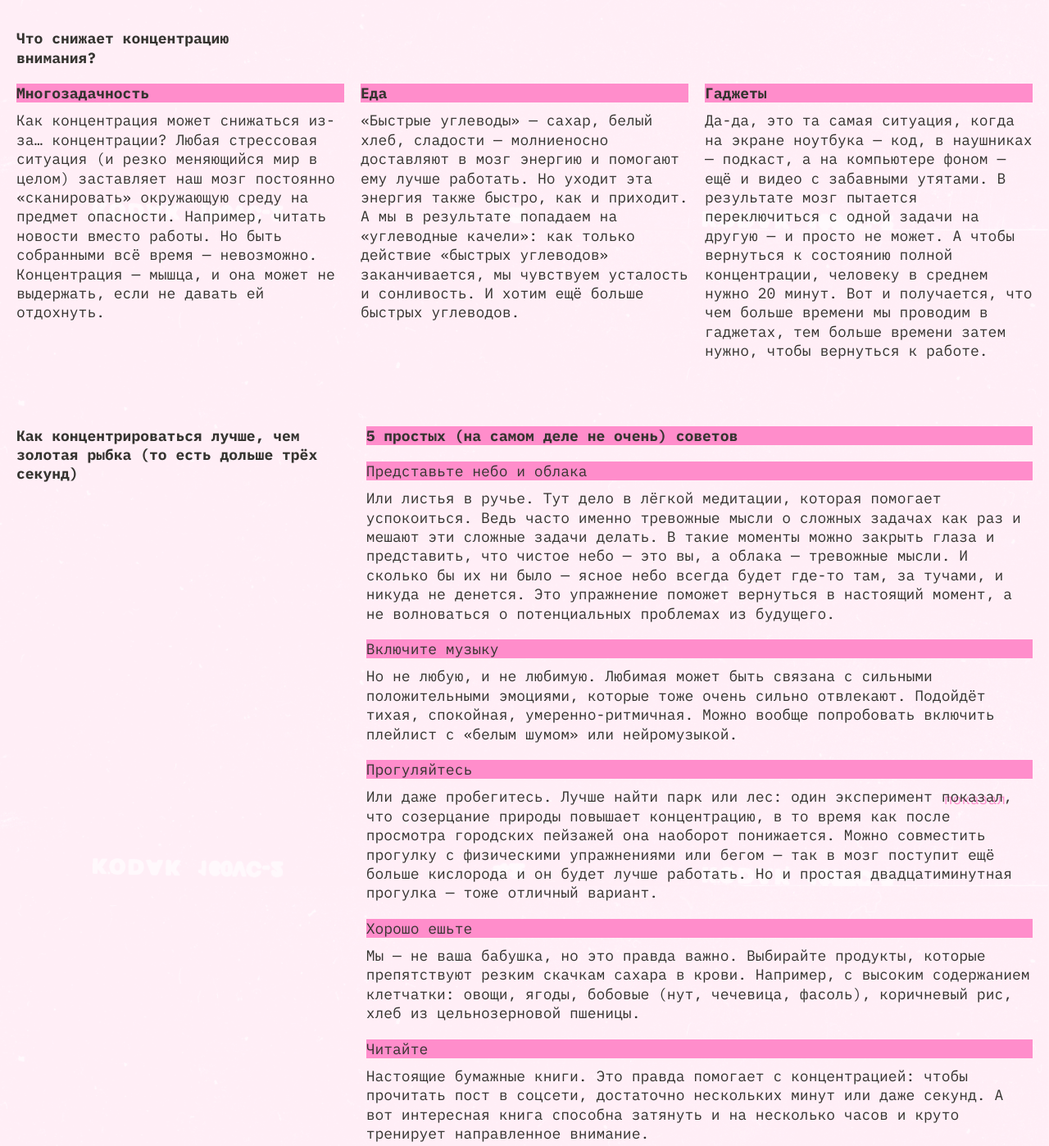
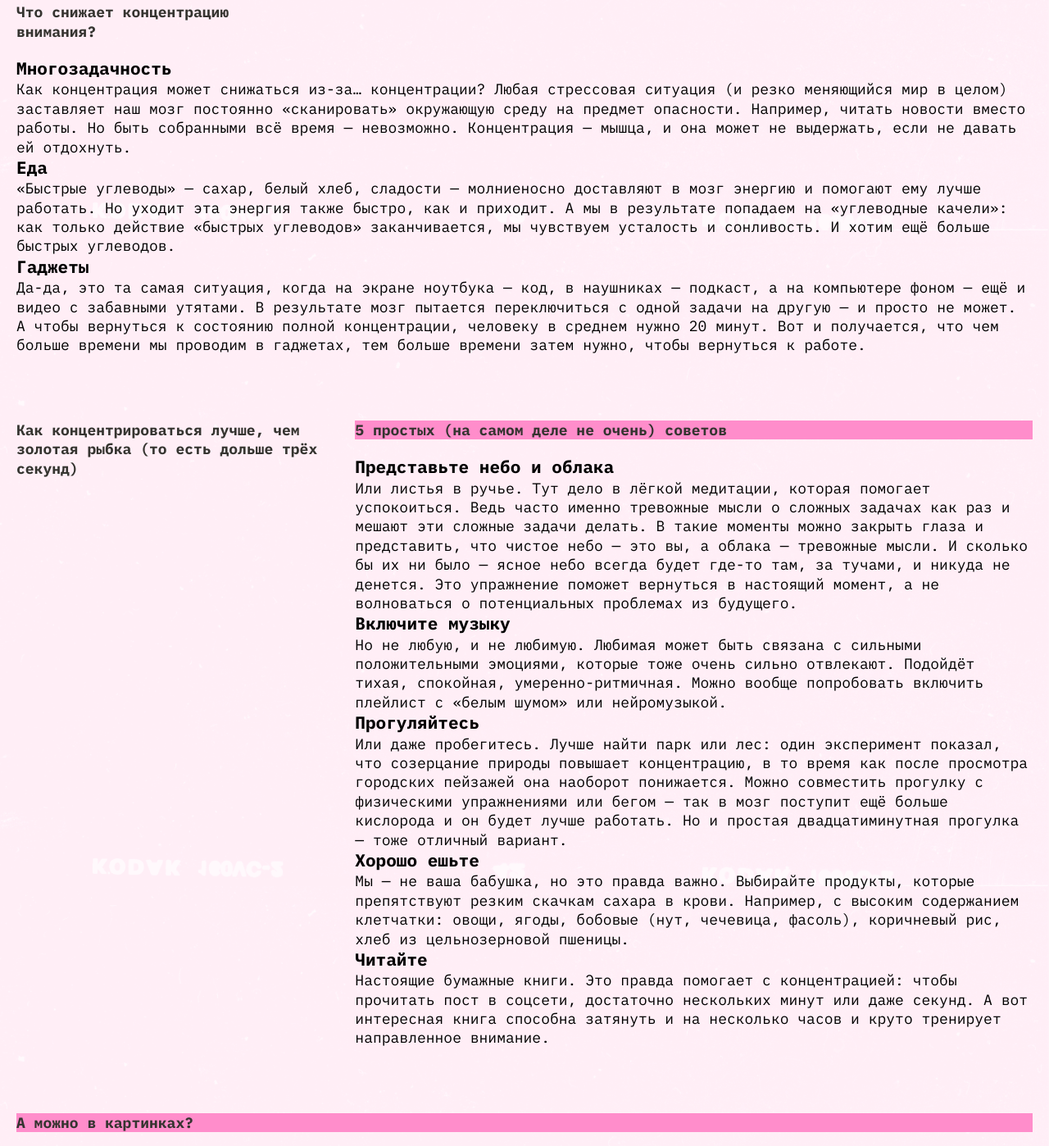
Before and after one commit to FiraxCobalt/slozhno-sosredotochitsya-fd, a plain HTML site: page index.html in a window 1280 px wide. Shown: the part 1319-2717 px from the top of the page at 82% size. Drawn offline with Linux system fonts and the light colour scheme.

Commit message:
Изменил существующую разметку и теги на новые. Чтобы было более семантично и код стал более компактным. В стилях закомментировал некоторые правила

```diff
--- a/index.html
+++ b/index.html
@@ -61,114 +61,65 @@
     </header>
     <main class="main">
       <section class="hard-focus content-section">
-        <h2 class="hard-focus__title title">Почему сосредоточиться так сложно</h2>
-        <ul class="hard-focus__list">
-          <li class="hard-focus__item">
-            <article class="term">
-              <h3 class="term__title title-decor">Многозадачность</h3>
-              <div class="term__text-container">
-                <p class="term__text">Особенно сложно сосредоточиться, когда задач много и все они — важные. Где же легендарная многозадачность, когда она так нужна вам (и всем нанимающим менеджерам этого мира)? А дело в том, что её просто не существует. Исследователи <a class="term__link term__link_find-out" href="#">выяснили</a>, что мозгу тяжело концентрироваться даже на двух делах одновременно. А когда в поле внимания попадает несколько важных задач, организм паникует и выделяет кортизол и адреналин — «гормоны стресса». Из-за этого мы работаем невнимательно: ошибаемся и быстро устаём.</p>
-              </div>
-            </article>
-          </li>
-          <li class="hard-focus__item">
-            <article class="term">
-              <h3 class="term__title title-decor">Дофамин</h3>
-              <div class="term__text-container">
-                <p class="term__text">С гормонами стресса всё понятно, но дальше — ещё интереснее. В нашей невозможности сосредоточиться замешана и полная противоположность стрессу — дофамин. Это вещество участвует в системе вознаграждения мозга. Причём тут он? Мы часто отвлекаемся от важной задачи на что-то более «приятное» для мозгов. Например, смотрим лайки в соцсетях. В это время и выделяется дофамин — и мы чувствуем удовольствие. Получается замкнутый круг: чем больше отвлекаешься, тем больше удовольствия получаешь.</p>
-              </div>
-            </article>
-          </li>
-        </ul>
+        <h2 class="hard-focus__title section-title">Почему сосредоточиться так сложно</h2>
+        <div class="cards">
+          <article class="card">
+            <h3 class="card__title">Многозадачность</h3>
+            <p class="card__text">Особенно сложно сосредоточиться, когда задач много и все они — важные. Где же легендарная многозадачность, когда она так нужна вам (и всем нанимающим менеджерам этого мира)? А дело в том, что её просто не существует. Исследователи выяснили, что мозгу тяжело концентрироваться даже на двух делах одновременно. А когда в поле внимания попадает несколько важных задач, организм паникует и выделяет кортизол и адреналин — «гормоны стресса». Из-за этого мы работаем невнимательно: ошибаемся и быстро устаём.</p>
+          </article>
+          <article class="card">
+            <h3 class="card__title">Дофамин</h3>
+            <p class="card__text">С гормонами стресса всё понятно, но дальше — ещё интереснее. В нашей невозможности сосредоточиться замешана и полная противоположность стрессу — дофамин. Это вещество участвует в системе вознаграждения мозга. Причём тут он? Мы часто отвлекаемся от важной задачи на что-то более «приятное» для мозгов. Например, смотрим лайки в соцсетях. В это время и выделяется дофамин — и мы чувствуем удовольствие. Получается замкнутый круг: чем больше отвлекаешься, тем больше удовольствия получаешь.</p>
+          </article>
+        </div>
       </section>
-      <section class="decrease-focus content-section">
-        <h2 class="decrease-focus__title title">Что снижает концентрацию внимания?</h2>
-        <ul class="decrease-focus__list">
-          <li class="decrease-focus__item">
-            <article class="term">
-              <h3 class="term__title title-decor">Многозадачность</h3>
-              <div class="term__text-container">
-                <p class="term__text">Как концентрация может снижаться из-за… концентрации? Любая стрессовая ситуация (и резко меняющийся мир в целом) заставляет наш мозг постоянно «сканировать» окружающую среду на предмет опасности. Например, читать новости вместо работы. Но быть собранными всё время — невозможно. Концентрация — мышца, и она может не выдержать, если не давать ей отдохнуть.</p>
-              </div>
-            </article>
-          </li>
-          <li class="decrease-focus__item">
-            <article class="term">
-              <h3 class="term__title title-decor">Еда</h3>
-              <div class="term__text-container">
-                <p class="term__text">«Быстрые углеводы» — сахар, белый хлеб, сладости — молниеносно доставляют в мозг энергию и помогают ему лучше работать. Но уходит эта энергия также быстро, как и приходит. А мы в результате попадаем на «углеводные качели»: как только действие «быстрых углеводов» заканчивается, мы чувствуем усталость и сонливость. И хотим ещё больше быстрых углеводов.</p>
-              </div>
-            </article>
-          </li>
-          <li class="decrease-focus__item">
-            <article class="term">
-              <h3 class="term__title title-decor">Гаджеты</h3>
-              <div class="term__text-container">
-                <p class="term__text">Да-да, это та самая ситуация, когда на экране ноутбука — код, в наушниках — подкаст, а на компьютере фоном — ещё и видео с забавными утятами. В результате мозг пытается переключиться с одной задачи на другую — и просто не может. А чтобы вернуться к состоянию полной концентрации, человеку в среднем нужно 20 минут. Вот и получается, что чем больше времени мы проводим в гаджетах, тем больше времени затем нужно, чтобы вернуться к работе.</p>
-              </div>
-            </article>
-          </li>
-        </ul>
+      <section class="decrease-focus content-section content-section_full-width">
+        <h2 class="decrease-focus__title section-title">Что снижает концентрацию внимания?</h2>
+       <div class="cards">
+        <article class="card">
+          <h3 class="card__title">Многозадачность</h3>
+          <p class="card__text">Как концентрация может снижаться из-за… концентрации? Любая стрессовая ситуация (и резко меняющийся мир в целом) заставляет наш мозг постоянно «сканировать» окружающую среду на предмет опасности. Например, читать новости вместо работы. Но быть собранными всё время — невозможно. Концентрация — мышца, и она может не выдержать, если не давать ей отдохнуть.</p>
+        </article>
+        <article class="card">
+          <h3 class="card__title">Еда</h3>
+          <p class="card__text">«Быстрые углеводы» — сахар, белый хлеб, сладости — молниеносно доставляют в мозг энергию и помогают ему лучше работать. Но уходит эта энергия также быстро, как и приходит. А мы в результате попадаем на «углеводные качели»: как только действие «быстрых углеводов» заканчивается, мы чувствуем усталость и сонливость. И хотим ещё больше быстрых углеводов.</p>
+        </article>
+        <article class="card">
+          <h3 class="card__title">Гаджеты</h3>
+          <p class="card__text">Да-да, это та самая ситуация, когда на экране ноутбука — код, в наушниках — подкаст, а на компьютере фоном — ещё и видео с забавными утятами. В результате мозг пытается переключиться с одной задачи на другую — и просто не может. А чтобы вернуться к состоянию полной концентрации, человеку в среднем нужно 20 минут. Вот и получается, что чем больше времени мы проводим в гаджетах, тем больше времени затем нужно, чтобы вернуться к работе.</p>
+        </article>
+       </div>
       </section>
       <section class="advices-focus content-section">
-        <h2 class="advices-focus__title title">Как концентрироваться лучше, чем золотая рыбка (то есть дольше трёх секунд)</h2>
+        <h2 class="advices-focus__title section-title">Как концентрироваться лучше, чем золотая рыбка (то есть дольше трёх секунд)</h2>
         <div class="advices-focus__content">
           <h3 class="advices-focus__content-title title-decor">5 простых (на самом деле не очень) советов</h3>
-          <ul class="advices-focus__content-list">
-            <li class="advices-focus__item">
-              <article class="term">
-                <h4 class="term__title title-decor title-decor_normal">Представьте небо и облака</h4>
-                <div class="term__text-container">
-                  <p class="term__text">Или листья в ручье. Тут дело в лёгкой медитации, которая помогает успокоиться. Ведь часто именно тревожные мысли о сложных задачах как раз и мешают эти сложные задачи делать. В такие моменты можно закрыть глаза и представить, что чистое небо — это вы, а облака — тревожные мысли. И сколько бы их ни было — ясное небо всегда будет где-то там, за тучами, и никуда не денется. Это упражнение поможет вернуться в настоящий момент, а не волноваться о потенциальных проблемах из будущего.</p>
-                </div>
-              </article>
-            </li>
-            <li class="advices-focus__item">
-              <article class="term">
-                <h4 class="term__title title-decor title-decor_normal">Включите музыку</h4>
-                <div class="term__text-container">
-                  <p class="term__text">Но не любую, и не любимую. Любимая может быть связана с сильными положительными эмоциями, которые тоже очень сильно отвлекают. Подойдёт тихая, спокойная, умеренно-ритмичная. Можно вообще попробовать включить плейлист с «белым шумом» или нейромузыкой.</p>
-                </div>
-              </article>
-            </li>
-            <li class="advices-focus__item">
-              <article class="term">
-                <h4 class="term__title title-decor title-decor_normal">Прогуляйтесь</h4>
-                <div class="term__text-container">
-                  <p class="term__text">Или даже пробегитесь. Лучше найти парк или лес: один эксперимент  <a class="term__link term__link_showed" href="#">показал</a>, что созерцание природы повышает концентрацию, в то время как после просмотра городских пейзажей она наоборот понижается. Можно совместить прогулку с физическими упражнениями или бегом — так в мозг поступит ещё больше кислорода и он будет лучше работать. Но и простая двадцатиминутная прогулка — тоже отличный вариант.</p>
-                </div>
-              </article>
-            </li>
-            <li class="advices-focus__item">
-              <article class="term">
-                <h4 class="term__title title-decor title-decor_normal">Хорошо ешьте</h4>
-                <div class="term__text-container">
-                  <p class="term__text">Мы — не ваша бабушка, но это правда важно. Выбирайте продукты, которые препятствуют резким скачкам сахара в крови. Например, с высоким содержанием клетчатки: овощи, ягоды, бобовые (нут, чечевица, фасоль), коричневый рис, хлеб из цельнозерновой пшеницы.</p>
-                </div>
-              </article>
-            </li>
-            <li class="advices-focus__item">
-              <article class="term">
-                <h4 class="term__title title-decor title-decor_normal">Читайте</h4>
-                <div class="term__text-container">
-                  <p class="term__text">Настоящие бумажные книги. Это правда помогает с концентрацией: чтобы прочитать пост в соцсети, достаточно нескольких минут или даже секунд. А вот интересная книга способна затянуть и на несколько часов и круто тренирует направленное внимание.</p>
-                </div>
-              </article>
-            </li>
-          </ul>
+         <div class="cards">
+          <article class="card">
+            <h3 class="card__title card__title_normal">Представьте небо и облака</h3>
+            <p class="card__text">Или листья в ручье. Тут дело в лёгкой медитации, которая помогает успокоиться. Ведь часто именно тревожные мысли о сложных задачах как раз и мешают эти сложные задачи делать. В такие моменты можно закрыть глаза и представить, что чистое небо — это вы, а облака — тревожные мысли. И сколько бы их ни было — ясное небо всегда будет где-то там, за тучами, и никуда не денется. Это упражнение поможет вернуться в настоящий момент, а не волноваться о потенциальных проблемах из будущего.</p>
+          </article>
+          <article class="card">
+            <h3 class="card__title card__title_normal">Включите музыку</h3>
+            <p class="card__text">Но не любую, и не любимую. Любимая может быть связана с сильными положительными эмоциями, которые тоже очень сильно отвлекают. Подойдёт тихая, спокойная, умеренно-ритмичная. Можно вообще попробовать включить плейлист с «белым шумом» или нейромузыкой.</p>
+          </article>
+          <article class="card">
+            <h3 class="card__title card__title_normal">Прогуляйтесь</h3>
+            <p class="card__text">Или даже пробегитесь. Лучше найти парк или лес: один эксперимент показал, что созерцание природы повышает концентрацию, в то время как после просмотра городских пейзажей она наоборот понижается. Можно совместить прогулку с физическими упражнениями или бегом — так в мозг поступит ещё больше кислорода и он будет лучше работать. Но и простая двадцатиминутная прогулка — тоже отличный вариант.</p>
+          </article>
+          <article class="card">
+            <h3 class="card__title card__title_normal">Хорошо ешьте</h3>
+            <p class="card__text">Мы — не ваша бабушка, но это правда важно. Выбирайте продукты, которые препятствуют резким скачкам сахара в крови. Например, с высоким содержанием клетчатки: овощи, ягоды, бобовые (нут, чечевица, фасоль), коричневый рис, хлеб из цельнозерновой пшеницы.</p>
+          </article>
+          <article class="card">
+            <h3 class="card__title card__title_normal">Читайте</h3>
+            <p class="card__text">Настоящие бумажные книги. Это правда помогает с концентрацией: чтобы прочитать пост в соцсети, достаточно нескольких минут или даже секунд. А вот интересная книга способна затянуть и на несколько часов и круто тренирует направленное внимание.</p>
+          </article>
+         </div>
         </div>
-        <!-- <div class="advices-focus__gallery">
-          <h3 class="advices-focus__gallery-title title-decor">А можно в картинках?</h3>
-          <div class="advices-focus__gallery-container">
-            <img class="advices-focus__picture advices-focus__picture_sunset" src="./images/sunset.png" loading="lazy" alt="Закат у гор" />
-            <img class="advices-focus__picture advices-focus__picture_ice-cream" src="./images/ice-cream.png" loading="lazy" alt="Мороженое" />
-            <img class="advices-focus__picture advices-focus__picture_tape" src="./images/tape.png" loading="lazy" alt="Кассета" />
-            <img class="advices-focus__picture advices-focus__picture_books" src="./images/books.png" loading="lazy" alt="Книги" />
-            <img class="advices-focus__picture advices-focus__picture_street" src="./images/street.png" loading="lazy" alt="Улица" />
-          </div>
-        </div> -->
       </section>
-      <section class="gallery content-section">
+      <section class="gallery">
+          <h2 class="visually-hidden">Галерея картинок</h2>
           <h3 class="gallery__title title-decor">А можно в картинках?</h3>
           <div class="gallery__container">
             <img class="gallery__picture gallery__picture_sunset" src="./images/sunset.png" loading="lazy" alt="Закат у гор" />
--- a/styles/style.css
+++ b/styles/style.css
@@ -1,4 +1,15 @@
 /* Основные стили проекта. Это стили для темы, которую вы верстаете первой. */
+
+.visually-hidden {
+  position: absolute;
+  width: 1px;
+  height: 1px;
+  margin: -1px;
+  padding: 0;
+  border: 0;
+  clip: rect(0 0 0 0);
+  overflow: hidden;
+}
 
 .page {
   /* сохраните в разметке и стилях класс page у тега body. Он удобен, чтобы составлять селекторы для разных цветовых тем. */
@@ -129,7 +140,7 @@
   font-weight: 400;
 }
 
-.term__link_find-out {
+/* .term__link_find-out {
   text-shadow: 3px 1px 0 var(--accent-color);
 }
 
@@ -143,7 +154,7 @@
 
 .term__link:focus-visible {
   outline: 1px solid var(--main-text-color);
-}
+} */
 
 .main {
   padding-block: 40px;
@@ -152,43 +163,11 @@
   row-gap: 50px;
 }
 
-
-
-.hard-focus {
-
-}
-
-.title {
-  padding-block-end: 20px;
-  color: var(--section-heading-color);
+.section-title {
+  margin-block-end: 20px;
   font-weight: 700;
   font-size: var(--main-font-size);
-}
-
-.hard-focus__item:not(:last-of-type),
-.decrease-focus__item:not(:last-of-type),
-.advices-focus__item:not(:last-of-type) {
-  margin-block-end: 20px;
-}
-
-.term__title {
-  margin-block-end: 10px;
-  font-size: var(--main-font-size);
-}
-
-.term__text-container {
-  display: flex;
-  flex-direction: column;
-  gap: 10px;
-}
-
-.term__text {
-  font-weight: 400;
-  color: var(--main-text-color);
-}
-
-.decrease-focus {
-
+  color: var(--section-heading-color);
 }
 
 .advices-focus__content {
@@ -200,7 +179,7 @@
   font-size: var(--main-font-size);
 }
 
-.gallery__title{
+.gallery__title {
   margin-block-end: 10px;
   font-size: var(--main-font-size);
 }
@@ -270,40 +249,19 @@
     row-gap: 80px;
   }
 
-  .term__link_find-out,
+  .content-section {
+    display: grid;
+    grid-template-columns: 1fr 2fr;
+  }
+
+  .content-section_full-width {
+    grid-template-columns: auto;
+  }
+
+  /* .term__link_find-out,
   .term__link_showed {
     text-shadow: 3px 2px 0 var(--accent-color);
-  }
-
-  .hard-focus {
-    display: grid;
-    grid-template-columns: 1fr 2fr;
-    gap: var(--main-gap);
-  }
-
-  .hard-focus__title {
-    padding: 0;
-  }
-
-  .decrease-focus {
-
-  }
-
-  .decrease-focus__title {
-    inline-size: 236px;
-  }
-
-  .advices-focus {
-    display: grid;
-    grid-template-columns: 1fr 2fr;
-    grid-template-rows: repeat(2, auto);
-    column-gap: 20px;
-  }
-
-  .advices-focus__title {
-    grid-column: 1 / 2;
-    grid-row: 1 / 2;
-  }
+  } */
 
   .advices-focus__content {
     margin-block-end: 0;
@@ -377,17 +335,9 @@
     align-self: start;
   }
 
-  .term__link_showed {
+  /* .term__link_showed {
     text-shadow: 3px 3px 0 var(--accent-color);
-  }
-
-  .hard-focus {
-    grid-template-columns: 315px 1fr;
-  }
-
-  .advices-focus {
-    column-gap: 20px;
-  }
+  } */
 
   .decrease-focus__title {
     inline-size: 315px;
```
